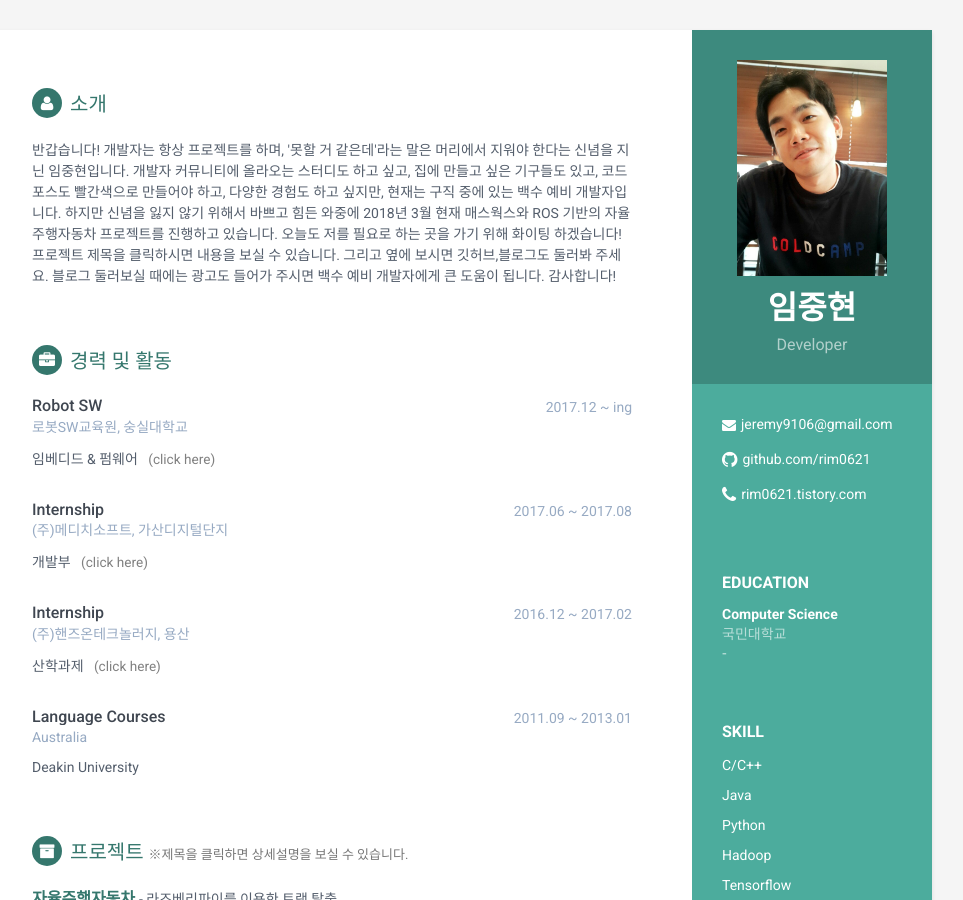
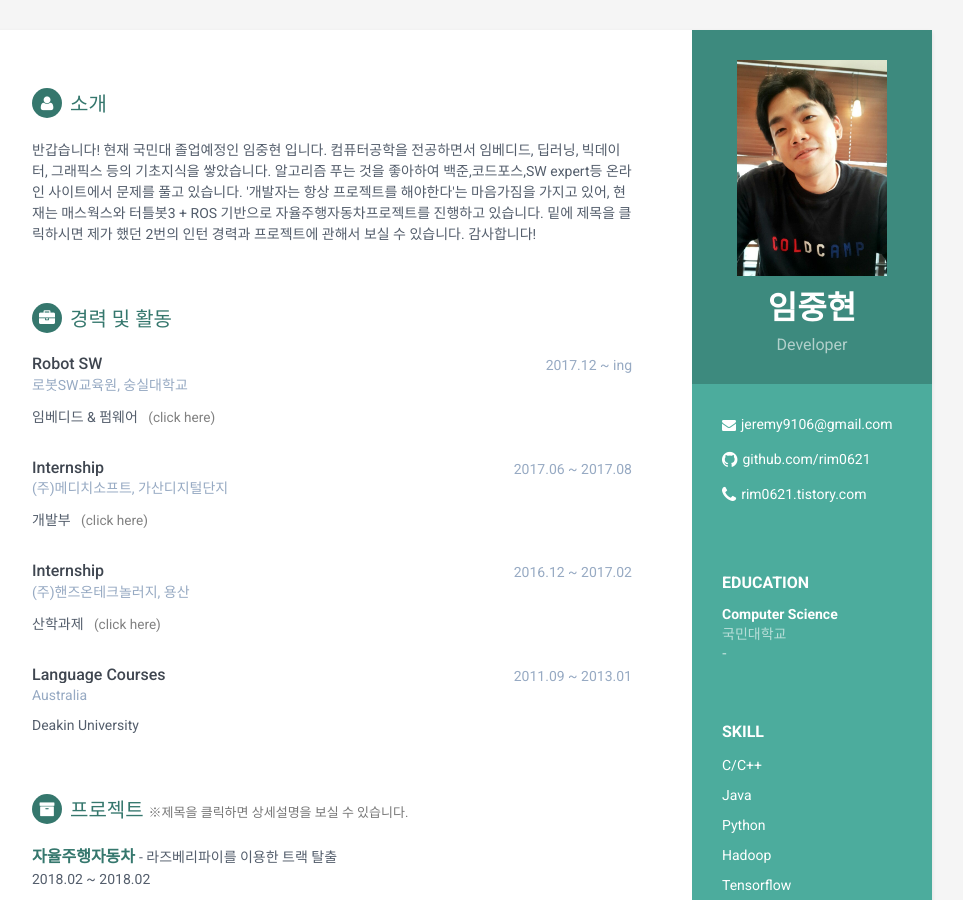
Before and after one commit to rim0621/rim0621.github.io, a Jekyll site: the page index.html, which Jekyll copies as it is, in a window 1280 px wide and 900 px high. Shown: the whole window, without its empty margins (188-1151 px from the left). Built offline with Jekyll 4.4.1, drawn with Linux system fonts in a browser that asks for light colours.

Commit message:
2018-04-08

```diff
--- a/index.html
+++ b/index.html
@@ -98,7 +98,13 @@
       <section class="section summary-section">
         <h2 class="section-title"><i class="fa fa-user"></i>소개 </h2>
         <div class="summary">
-          <p>반갑습니다! 개발자는 항상 프로젝트를 하며, '못할 거 같은데'라는 말은 머리에서 지워야 한다는 신념을 지닌 임중현입니다. 개발자 커뮤니티에 올라오는 스터디도 하고 싶고, 집에 만들고 싶은 기구들도 있고, 코드포스도 빨간색으로 만들어야 하고, 다양한 경험도 하고 싶지만, 현재는 구직 중에 있는 백수 예비 개발자입니다. 하지만 신념을 잃지 않기 위해서 바쁘고 힘든 와중에 2018년 3월 현재 매스웍스와 ROS 기반의 자율주행자동차 프로젝트를 진행하고 있습니다. 오늘도 저를 필요로 하는 곳을 가기 위해 화이팅 하겠습니다! 프로젝트 제목을 클릭하시면 내용을 보실 수 있습니다. 그리고 옆에 보시면 깃허브,블로그도 둘러봐 주세요. 블로그 둘러보실 때에는 광고도 들어가 주시면 백수 예비 개발자에게 큰 도움이 됩니다. 감사합니다! </p>
+          <p>
+            반갑습니다! 현재 국민대 졸업예정인 임중현 입니다.
+            컴퓨터공학을 전공하면서 임베디드, 딥러닝, 빅데이터, 그래픽스 등의 기초지식을 쌓았습니다.
+            알고리즘 푸는 것을 좋아하여 백준,코드포스,SW expert등 온라인 사이트에서 문제를 풀고 있습니다.
+            '개발자는 항상 프로젝트를 해야한다'는 마음가짐을 가지고 있어, 현재는 매스웍스와 터틀봇3 + ROS 기반으로 자율주행자동차프로젝트를 진행하고 있습니다.
+            밑에 제목을 클릭하시면 제가 했던 2번의 인턴 경력과 프로젝트에 관해서 보실 수 있습니다. 감사합니다!
+          </p>
         </div>
         <!--//summary-->
       </section>
```
